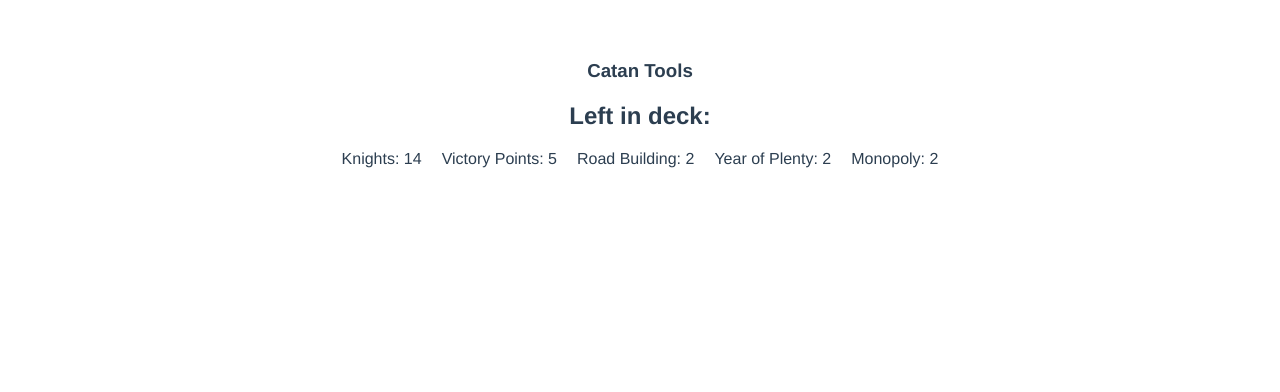
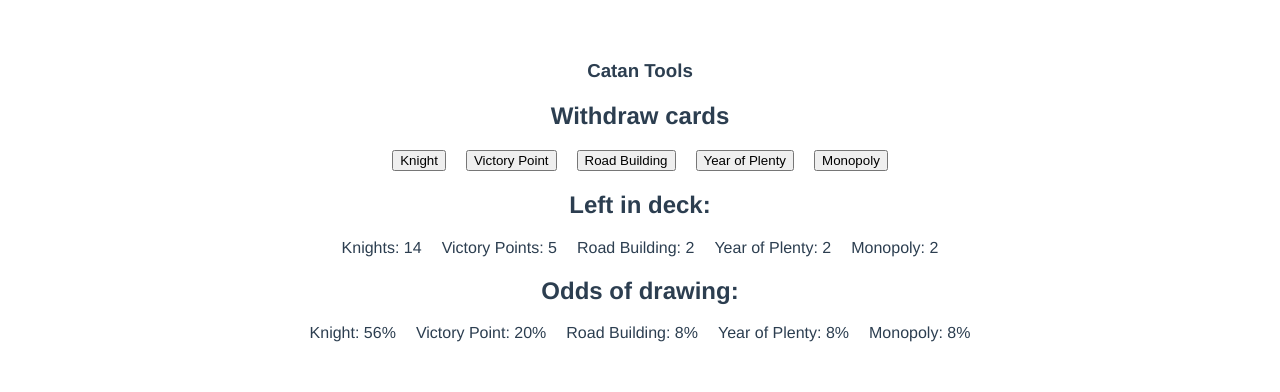
Before and after one commit to alex-wzm/catan-tools, a Vue app: page / in a window 1280 px wide. Shown: the top 392 px of the page. Built offline with nearby package versions, Linux system fonts and the light colour scheme.

Commit message:
draw cards and compute probabilities

```diff
--- a/src/components/DevCardTracker.vue
+++ b/src/components/DevCardTracker.vue
@@ -1,12 +1,29 @@
 <template>
   <div>
+    <h2>Withdraw cards</h2>
+    <div class="withdraw-buttons">
+      <!-- TODO: limit min to zero -->
+      <button v-on:click="drawCard('knight')">Knight</button>
+      <button v-on:click="drawCard('victoryPoint')">Victory Point</button>
+      <button v-on:click="drawCard('roadBuilding')">Road Building</button>
+      <button v-on:click="drawCard('yearOfPlenty')">Year of Plenty</button>
+      <button v-on:click="drawCard('monopoly')">Monopoly</button>
+    </div>
     <h2>Left in deck:</h2>
     <ul>
-      <li>Knights: {{ cards.knights }}</li>
-      <li>Victory Points: {{ cards.victoryPoints }}</li>
+      <li>Knights: {{ cards.knight }}</li>
+      <li>Victory Points: {{ cards.victoryPoint }}</li>
       <li>Road Building: {{ cards.roadBuilding }}</li>
       <li>Year of Plenty: {{ cards.yearOfPlenty }}</li>
       <li>Monopoly: {{ cards.monopoly }}</li>
+    </ul>
+    <h2>Odds of drawing:</h2>
+    <ul>
+      <li>Knight: {{ cards.knight/totalCards | probability }}</li>
+      <li>Victory Point: {{ cards.victoryPoint/totalCards | probability }}</li>
+      <li>Road Building: {{ cards.roadBuilding/totalCards | probability }}</li>
+      <li>Year of Plenty: {{ cards.yearOfPlenty/totalCards | probability }}</li>
+      <li>Monopoly: {{ cards.monopoly/totalCards | probability }}</li>
     </ul>
   </div>
 </template>
@@ -17,13 +34,29 @@
   data() {
     return {
       cards: {
-        knights: 14,
-        victoryPoints: 5,
+        knight: 14,
+        victoryPoint: 5,
         roadBuilding: 2,
         yearOfPlenty: 2,
         monopoly: 2
-      }
+      },
+      total: 25
     };
+  },
+  computed: {
+    totalCards() {
+      return Object.values(this.cards).reduce((sum, current) => sum + current);
+    }
+  },
+  methods: {
+    drawCard(card) {
+      this.cards[card] = Math.max(this.cards[card] - 1, 0);
+    }
+  },
+  filters: {
+    probability(value) {
+      return `${(value * 100).toFixed()}%`;
+    }
   }
 };
 </script>
@@ -37,4 +70,7 @@
   display: inline-block;
   margin: 0 10px;
 }
+.withdraw-buttons > * {
+  margin: 0 10px;
+}
 </style>
```
